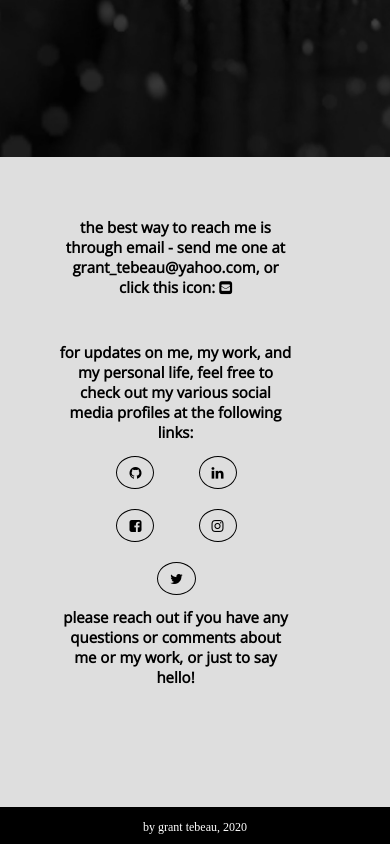
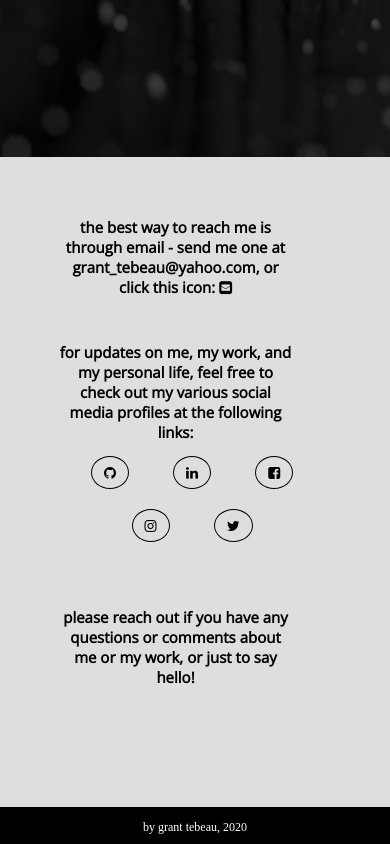
Before and after one commit to granttebeau/My-Website, a plain HTML site: page contact.html in a window 390 px wide. Shown: the part 623-1467 px from the top of the page. Drawn offline with nearby package versions, Linux system fonts and the light colour scheme.

Commit message:
updates contact me page

```diff
--- a/css/style.css
+++ b/css/style.css
@@ -494,9 +494,9 @@ footer p {
     margin: 40px 0px;
   }
   #contactme ul {
-    left: 5%;
+    left: 1%;
     top: 42%;
-    max-width: 60%;
+    max-width: 76%;
   }
   #contactme li {
     font-size: 14px;
```
